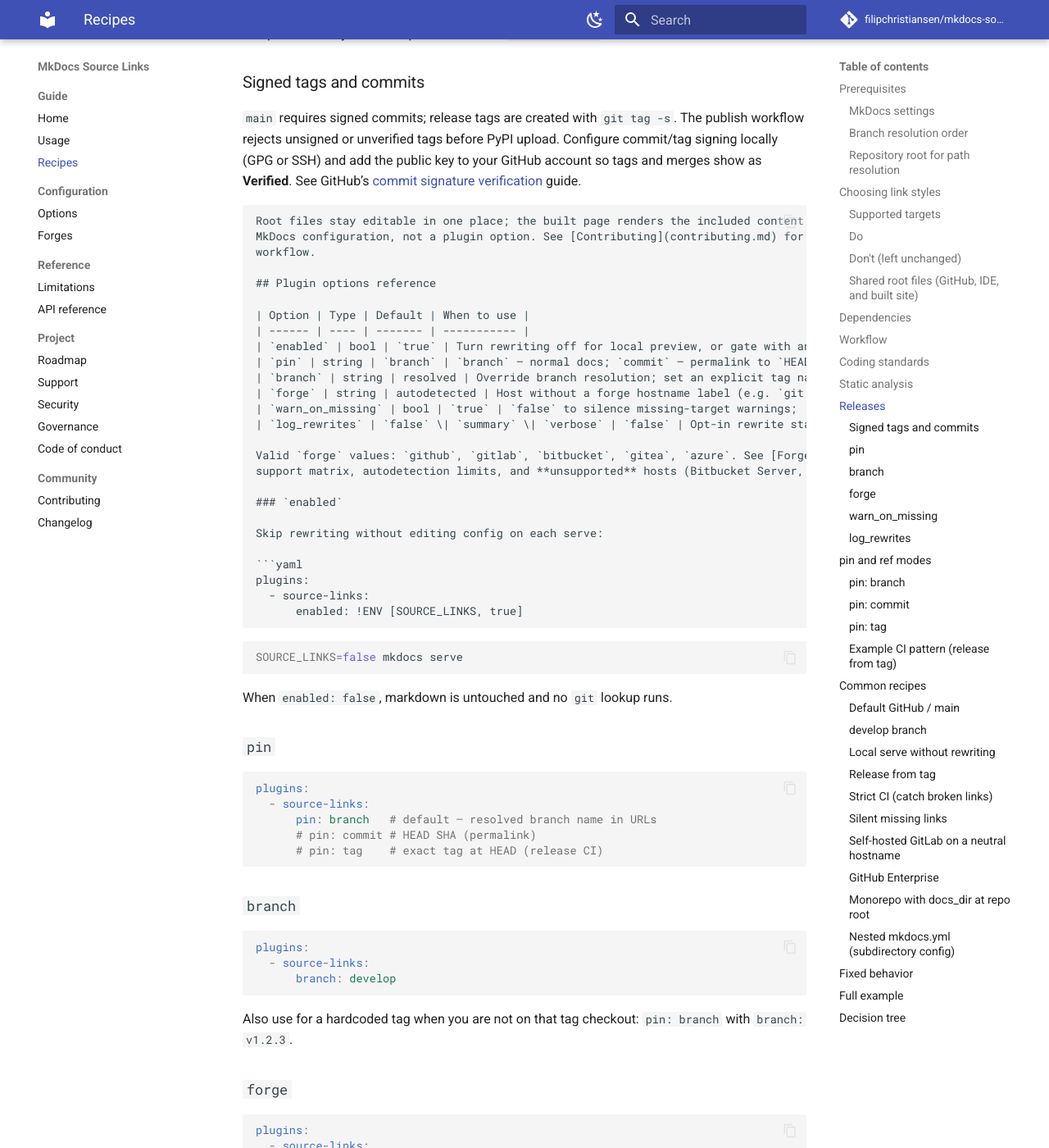
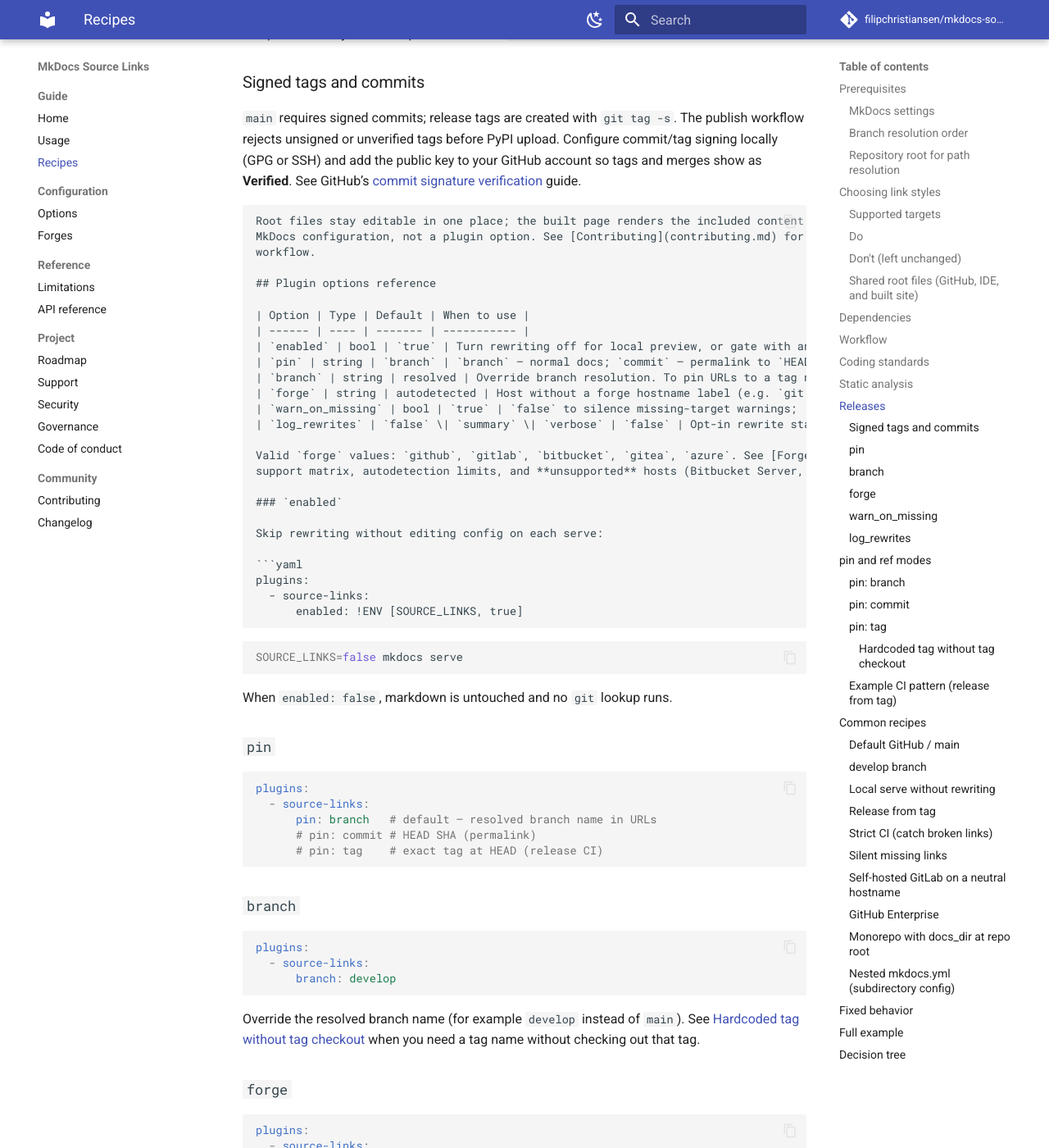
Before and after one commit to filipchristiansen/mkdocs-source-links, an MkDocs documentation site: the page built from docs/recipes.md, in a window 1280 px wide and 1400 px high, scrolled down 5521 px. Shown: the whole window at 82% size. Built offline with MkDocs 1.6.1 and Material for MkDocs 9.7.7, drawn with Linux system fonts in a browser that asks for light colours; comment, search, counter and statistics services are not loaded; some of the changed text lies outside the part shown.

Commit message:
docs: clarify forge-specific tag URL caveats and Bitbucket Server/DC (#90)
Document that pin: branch with an explicit tag name is not forge-neutral
(Gitea/Azure use different branch vs tag URL shapes). Correct the
unsupported-forges row for self-hosted Bitbucket Server/Data Center.
Add regression tests for Gitea/Azure branch ref_kind URLs.

````diff
--- a/docs/configuration.md
+++ b/docs/configuration.md
@@ -9,7 +9,7 @@
 | ------ | ---- | ------- | ----------- |
 | `enabled` | bool | `true` | Turn link rewriting on or off. When `false`, page markdown is left untouched and no git lookup runs. |
 | `pin` | string | `branch` | Pin forge URLs to a branch name (`branch`), the current commit SHA (`commit`), or an exact tag at `HEAD` (`tag`). When `commit` or `tag` lookup fails, falls back to the resolved branch and emits a build warning. |
-| `branch` | string | resolved (see below) | Git branch used in forge URLs when `pin` is `branch`, or as fallback when `pin` is `commit` or `tag`. Tag names are valid here when set explicitly (for example `branch: v1.2.3`). |
+| `branch` | string | resolved (see below) | Git branch used in forge URLs when `pin` is `branch`, or as fallback when `pin` is `commit` or `tag`. You may set a tag name explicitly (for example `branch: v1.2.3`), but that is **not forge-neutral** — Gitea/Forgejo/Codeberg and Azure DevOps use different URL shapes for branches and tags. Prefer [`pin: tag`](recipes.md#pin-tag) from a tag checkout on those forges, or a full forge blob URL for one-off historical links. |
 | `forge` | string | autodetected | Forge type: `github`, `gitlab`, `bitbucket`, `gitea`, or `azure`. Overrides host autodetection. |
 | `warn_on_missing` | bool | `true` | Emit a warning when a `](../path)` link's target does not exist in the repository. Counts toward `mkdocs build --strict`. |
 | `log_rewrites` | `false` \| `summary` \| `verbose` | `false` | Opt-in INFO logging of successful `../` rewrites. Requires `repo_url`. Use YAML boolean `false`, not a quoted string. |
--- a/docs/forges.md
+++ b/docs/forges.md
@@ -37,6 +37,14 @@
 Azure uses the same `?path=/<path>` query for all pin modes; only the `version=` prefix changes.
 Bitbucket and GitHub/GitLab use the same path pattern for branch names, tags, and commit SHAs.
 
+**Hardcoded tag via `branch:`:** Setting `pin: branch` with `branch: v1.2.3` (without a tag
+checkout) always emits a **branch** ref in URLs. On GitHub, GitLab, and Bitbucket Cloud that often
+still works because branch and tag names share the same path shape. On **Gitea/Forgejo/Codeberg**
+and **Azure DevOps** it produces the wrong URL kind (`/src/branch/v1.2.3/…` instead of
+`/src/tag/v1.2.3/…`, or `version=GBv1.2.3` instead of `version=GTv1.2.3`). Use [`pin: tag`](recipes.md#pin-tag)
+from an exact tag checkout, or paste a full forge URL for one-off links. See
+[Limitations — Hardcoded tag names](limitations.md#hardcoded-tag-names).
+
 ## Autodetection limits
 
 Self-hosted detection matches forge names as **hostname labels** (for example `gitlab.example.com`
@@ -67,7 +75,7 @@
 
 | Host | Notes |
 | ---- | ----- |
-| **Bitbucket Server / Data Center** | Different URL scheme from Bitbucket Cloud (`/projects/.../browse/...?at=...`). A self-hosted hostname containing `bitbucket` (for example `bitbucket.corp.com`) is autodetected as **Cloud** and rewritten links will be **wrong** — do not set `forge: bitbucket` on Server/DC. |
+| **Bitbucket Server / Data Center** | Different URL scheme from Bitbucket Cloud (`/projects/.../browse/...?at=...`). Self-hosted hostnames (for example `bitbucket.corp.com`) are **not autodetected** — `../` links are left unchanged unless you set `forge` explicitly. Do **not** set `forge: bitbucket` on Server/DC; that uses Bitbucket Cloud URL shape and will be wrong. Use full Server/DC browse URLs in markdown instead. |
 | **SourceHut** (`git.sr.ht`) | Not autodetected or supported. |
 | **AWS CodeCommit** | Console browse URLs differ from the git clone host; not supported. |
 | **Google Gitiles** (`*.googlesource.com`) | Distinct `/+ref/path` URL scheme; not supported. |
--- a/docs/limitations.md
+++ b/docs/limitations.md
@@ -54,6 +54,21 @@
 the plugin falls back to the resolved branch and emits a **warning** at build time. There is no
 per-link ref override.
 
+### Hardcoded tag names
+
+You can set an explicit tag name with `pin: branch` and `branch: v1.2.3` when you are not building
+from that tag checkout. That always treats the value as a **branch** ref in URL building — the
+plugin does not infer tag kind from the string.
+
+On **GitHub, GitLab, and Bitbucket Cloud**, branch and tag names often share the same URL path
+shape, so this recipe may still work. On **Gitea/Forgejo/Codeberg** and **Azure DevOps**, branch
+and tag URLs differ (`/src/branch/…` vs `/src/tag/…`, or `version=GB…` vs `version=GT…`), so
+hardcoded tag names via `branch:` produce **wrong links** on those forges.
+
+For release docs on Gitea or Azure, check out the release tag and use [`pin: tag`](recipes.md#pin-tag).
+For a single historical link, use a full forge blob URL in markdown (it passes through unchanged).
+See [Pin modes and URL shape](forges.md#pin-modes-and-url-shape).
+
 ## Branch names from edit_uri
 
 When plugin `branch` and `extra.git_branch` are unset, the branch name is parsed from `edit_uri`
--- a/docs/recipes.md
+++ b/docs/recipes.md
@@ -106,7 +106,7 @@
 | ------ | ---- | ------- | ----------- |
 | `enabled` | bool | `true` | Turn rewriting off for local preview, or gate with an environment variable. |
 | `pin` | string | `branch` | `branch` — normal docs; `commit` — permalink to `HEAD` SHA; `tag` — exact tag at `HEAD` (release builds). |
-| `branch` | string | resolved | Override branch resolution; set an explicit tag name (`branch: v1.2.3`) when not building from that tag. |
+| `branch` | string | resolved | Override branch resolution. To pin URLs to a tag name without a tag checkout, see [Hardcoded tag without tag checkout](#hardcoded-tag-without-tag-checkout) — not safe on all forges. |
 | `forge` | string | autodetected | Host without a forge hostname label (e.g. `git.mycompany.com` running GitLab). |
 | `warn_on_missing` | bool | `true` | `false` to silence missing-target warnings; `true` with `mkdocs build --strict` for CI. |
 | `log_rewrites` | `false` \| `summary` \| `verbose` | `false` | Opt-in rewrite statistics at INFO level; `summary` for one build line, `verbose` for per-page counts. |
@@ -148,7 +148,9 @@
       branch: develop
 ```
 
-Also use for a hardcoded tag when you are not on that tag checkout: `pin: branch` with `branch: v1.2.3`.
+Override the resolved branch name (for example `develop` instead of `main`). See
+[Hardcoded tag without tag checkout](#hardcoded-tag-without-tag-checkout) when you need a tag name
+without checking out that tag.
 
 ### `forge`
 
@@ -226,7 +228,11 @@
 If `HEAD` is exactly tagged (e.g. `v1.2.3`), URLs use that tag name. If `HEAD` is not exactly tagged,
 falls back to the resolved branch.
 
-**Hardcoded tag without tag checkout:** use `pin: branch` with an explicit branch override:
+#### Hardcoded tag without tag checkout
+
+When you cannot check out the tag but need tag-shaped URLs on **GitHub, GitLab, or Bitbucket Cloud**
+(for forges where branch and tag share the same path pattern), use `pin: branch` with an explicit
+override:
 
 ```yaml
 plugins:
@@ -234,6 +240,12 @@
       pin: branch
       branch: v1.2.3
 ```
+
+This always emits a **branch** ref in URLs. It is **not forge-neutral**: on Gitea/Forgejo/Codeberg
+and Azure DevOps it produces `/src/branch/v1.2.3/…` or `version=GBv1.2.3` instead of the correct
+tag URL shape. On those forges, check out the release tag and use `pin: tag` (below), or paste a
+full forge blob URL for one-off historical links. See
+[Limitations — Hardcoded tag names](limitations.md#hardcoded-tag-names).
 
 ### Example CI pattern (release from tag)
 
@@ -503,7 +515,9 @@
 Use this flow for `pin` and `forge`; adjust the other options as needed:
 
 - **`enabled: false`** or `SOURCE_LINKS=false` — skip rewriting for local iteration.
-- **`branch:`** — override resolved branch, or hardcode a tag name with `pin: branch`.
+- **`branch:`** — override resolved branch. For a hardcoded tag name without a tag checkout, see
+  [Hardcoded tag without tag checkout](#hardcoded-tag-without-tag-checkout) (GitHub/GitLab/Bitbucket
+  Cloud only; use `pin: tag` on Gitea/Azure).
 - **`warn_on_missing: false`** — allow missing `../` targets without warnings.
 - **`log_rewrites: summary`** or **`verbose`** — confirm rewriting during setup; keep `false` in CI.
 
````
Also changed, not shown: 1 other file.
